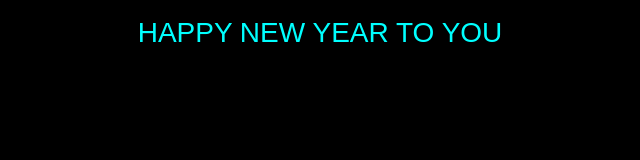
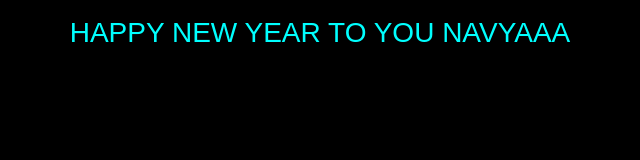
Before and after one commit to Sachindpc/s4chind, a plain HTML site: page navya.html in a window 1280 px wide. Shown: the top 160 px of the page, without its empty margins (320-960 px from the left). Drawn offline with nearby package versions, Linux system fonts and the light colour scheme; some packages are replaced by stand-ins of ours; a script that the page names is missing.

Commit message:
Update navya.html

```diff
--- a/navya.html
+++ b/navya.html
@@ -73,7 +73,7 @@
     </style>
 </head>
 <body>
-    <h3 font-family: 'Courier New', monospace; class="pt-3" style="text-align: center; color: aqua;">HAPPY NEW YEAR TO YOU</h3>
+    <h3 font-family: 'Courier New', monospace; class="pt-3" style="text-align: center; color: aqua;">HAPPY NEW YEAR TO YOU NAVYAAA</h3>
     <section class="section spline-1">
         <spline-viewer url="https://prod.spline.design/MrL65ofDZODrFXY3/scene.splinecode"></spline-viewer>
         <div class="overlay"></div>
```
